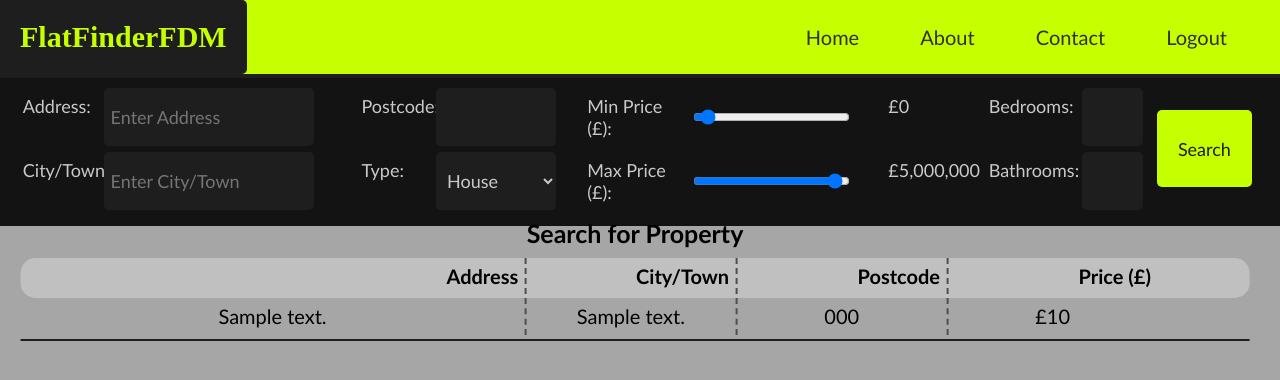
After one commit to dawid-paluch/FDMFlatFinder, a PHP site: page /searchProperty.php in a window 1280 px wide. The commit adds this page. Shown: the top 380 px of the page. Run offline with PHP 8.4, Linux system fonts and the light colour scheme; tables that the repository leaves empty or names only in its code hold one stand-in row (values such as "Sample post").

Commit message:
functionality for consultants to search for properties added

```diff
--- /dev/null
+++ b/css/searchProperty.css
@@ -0,0 +1,116 @@
+body{
+    background-color: rgb(166, 166, 166);
+}
+
+#searchPropertyContainer{
+    position: absolute;
+    left: 50%;
+    top: 26%;
+    z-index: 10;
+    border-radius: 15px;
+    width: 96%;
+    padding-right: 10px;
+    transform: translateX(-50%);
+}
+
+#searchPropertyContainer h1{
+    text-align: center;
+    font-size: 25px;
+    margin: 10px 0;
+}
+
+#searchPropertyForm{
+    position:absolute;
+    display: grid;
+    grid-template-columns: 7% 20% 6.5% 11.5% 9% 15% 8% 8% 6% 8%;
+    grid-template-rows: auto auto;
+    top: 9%;
+    width: 98%;
+    background-color: #131313;
+    padding: 1%;
+}
+
+#searchPropertyForm *{
+    margin: 3px;
+    padding: 7px;
+    font-size: 18px;
+    color: rgb(201, 201, 201);
+    border-radius: 5px;
+}
+
+#searchPropertyForm input, #searchPropertyForm select{
+    background-color: #1e1e1e;
+    margin-right: 15%;
+}
+
+input[type="number"]::-webkit-outer-spin-button, input[type="number"]::-webkit-inner-spin-button {
+    -webkit-appearance: none;
+}
+
+input[type="number"] {
+    -moz-appearance: textfield;
+}
+
+#searchPropertyForm button{
+    grid-row: 1/span 2;
+    grid-column: 10;
+    border-radius: 5px;
+    background-color: #c6ff00;
+    color: #1e1e1e;
+    height: 60%;
+    margin-top: auto;
+    margin-bottom: auto;
+}
+
+#tableContainer{
+    display: block;
+    width: 100%;
+    margin: auto;
+    border-collapse: collapse;
+    margin-bottom: 2%;
+}
+
+#tableHead .tableField{
+    text-align: right;
+    font-weight: bold;
+    font-size: 20px;
+    background-color: transparent;
+}
+
+#tableHead{
+    background-color: rgba(210, 210, 210, 0.6);
+    border-radius: 15px;
+}
+
+.tableRow{
+    border-bottom: solid 2px #1e1e1e;
+}
+
+.tableField{
+    display: inline-block;
+    text-align: center;
+    border-right: dashed 2px #4f4f4f;
+    padding: 0.5%;
+    width: 16%;
+    background-color: inherit;
+    color: inherit;
+    overflow: hidden;
+}
+
+.tableRow:hover{
+    background-color: #1e1e1e;
+    color: rgb(181, 181, 181);
+}
+
+.tableRow:active{
+    background-color: #c6ff00;
+    color: black;
+}
+
+.line1Field{
+    width: 40%;
+}
+
+.priceRow,  #tableHead .priceRow{
+    border-right: transparent;
+}
--- a/javascript/availabilityCalendar.js
+++ b/javascript/availabilityCalendar.js
@@ -158,7 +158,3 @@ document.getElementById('listPropertyForm').addEventListener('submit', function
     let availability = JSON.parse(localStorage.getItem('availability'));
     document.getElementById('availability').value = availability;
 });
-
-function disableScroll(event) {
-    event.preventDefault();
-}
--- /dev/null
+++ b/javascript/inputNumberDisableScroll.js
@@ -0,0 +1,3 @@
+function disableScroll(event) {
+    event.preventDefault();
+}
--- a/listProperty.html
+++ b/listProperty.html
@@ -24,7 +24,7 @@
                 <a href="mainpage.html">Home</a>
                 <a href="about.html">About</a>
                 <a href="contact.html">Contact</a>
-                <a href="loginConsultant.html">Login</a>
+                <a href="logout.php">Logout</a>
             </nav>
         </div>
         </div>
@@ -52,7 +52,7 @@
                 <textarea id="description" name="description" placeholder="Enter Property Description" rows="4" required></textarea>
 
                 <label for="price">Price (£):<div class="requiredAsterisk">*</div></label>
-                <input type="number" id="price" name="price" placeholder="Enter Price" min="100" step="0.01" onwheel="disableScroll(event)" required>
+                <input type="number" id="price" name="price" placeholder="Enter Price" min="100" max="2000000" step="0.01" onwheel="disableScroll(event)" required>
 
                 <label for="bedrooms">Bedrooms:<div class="requiredAsterisk">*</div></label>
                 <input type="number" id="bedrooms" name="bedrooms" placeholder="Enter Number of Bedrooms" min="1" onwheel="disableScroll(event)" required>
@@ -103,4 +103,5 @@
         </div>
     </div>
     <script src="javascript/availabilityCalendar.js"></script>
+    <script src="javascript/inputNumberDisableScroll.js"></script>
 </body>
--- /dev/null
+++ b/searchProperty.php
@@ -0,0 +1,155 @@
+<!DOCTYPE html>
+<html lang="en">
+<head>
+
+  <meta charset="UTF-8" />
+  <meta name="viewport" content="width=device-width, initial-scale=1.0" />
+
+  <link rel="stylesheet" href="css/reset.css" />
+  <link rel="stylesheet" href="css/main.css" />
+  <link rel="stylesheet" href="css/searchProperty.css" />
+  <?php
+  session_start();
+  ?>
+  <title>FDM Flat Finder</title>
+</head>
+
+<body>
+    <header></header>
+</body>
+
+<body>
+    <header>
+        <div id="header">
+        <div id="logo">
+            <a href="mainpage.html">FlatFinderFDM</a>
+        </div>
+
+        <div id="nav">
+            <nav>
+                <a href="mainpage.html">Home</a>
+                <a href="about.html">About</a>
+                <a href="contact.html">Contact</a>
+                <a href="logout.php">Logout</a>
+            </nav>
+        </div>
+        </div>
+    </header>
+
+    <div id="main">
+
+        <form id="searchPropertyForm" method="post" action="searchProperty.php">
+            <label for="addressLine1">Address:</label>
+            <input type="text" id="addressLine1" name="addressLine1" placeholder="Enter Address">
+
+            <label for="addressPostcode">Postcode:</label>
+            <input type="text" id="addressPostcode" name="addressPostcode">
+
+            <label for="minPrice">Min Price (£):</label>
+            <input type="range" value="0" id="minPrice" name="minPrice" placeholder="Enter Min Price" min="0" max="20000000" step="100" oninput="this.nextElementSibling.value = '£'+Number(this.value).toLocaleString();">
+            <output>£0</output>
+
+            <label for="bedrooms">Bedrooms:</label>
+            <input type="number" id="bedrooms" name="bedrooms" min="1" onwheel="disableScroll(event)">
+
+            <label for="addressCityTown">City/Town:</label>
+            <input type="text" id="addressCityTown" name="addressCityTown" placeholder="Enter City/Town">
+
+            <label for="type">Type:</label>
+            <select id="type" name="type" required>
+                <option value="house">House</option>
+                <option value="apartment">Apartment</option>
+                <option value="flat">Flat</option>
+                <option value="studio">Studio</option>
+            </select>
+
+            <label for="maxPrice">Max Price (£):</label>
+            <input type="range" value="5000000" id="maxPrice" name="maxPrice" placeholder="Enter Max Price" min="0" max="5000000" step="100" oninput="this.nextElementSibling.value = '£'+Number(this.value).toLocaleString();">
+            <output>£5,000,000</output>
+
+            <label for="bathrooms">Bathrooms:</label>
+            <input type="number" id="bathrooms" name="bathrooms" min="1" onwheel="disableScroll(event)">
+
+            <button type="submit" id="searchButton">Search</button>
+        </form>
+        <div id="searchPropertyContainer">
+            <h1>
+                Search for Property
+            </h1>
+            <?php
+                include 'connection.php';
+
+                $sql = "SELECT propertyId, addressLine1, addressCityTown, addressPostcode, price FROM propertyList";
+
+                if (!empty($_POST)) {
+                    $sql = $sql . " WHERE";
+                    $addressLine1 = $_POST['addressLine1'];
+                    $addressPostcode = $_POST['addressPostcode'];
+                    $minPrice = $_POST['minPrice'];
+                    $maxPrice = $_POST['maxPrice'];
+                    $bedrooms = $_POST['bedrooms'];
+                    $bathrooms = $_POST['bathrooms'];
+                    $addressCityTown = $_POST['addressCityTown'];
+                    $type = $_POST['type'];
+
+                    if (!empty($addressLine1)) {
+                        $sql = $sql . " addressLine1 LIKE '%$addressLine1%' AND";
+                    }
+                    if (!empty($addressPostcode)) {
+                        $sql = $sql . " addressPostcode LIKE '%$addressPostcode%' AND";
+                    }
+                    if (!empty($minPrice)) {
+                        $sql = $sql . " price >= '$minPrice' AND";
+                    }
+                    if (!empty($maxPrice)) {
+                        $sql = $sql . " price <= '$maxPrice' AND";
+                    }
+                    if (!empty($bedrooms)) {
+                        $sql = $sql . " bedrooms = '$bedrooms' AND";
+                    }
+                    if (!empty($bathrooms)) {
+                        $sql = $sql . " bathrooms = '$bathrooms' AND";
+                    }
+                    if (!empty($addressCityTown)) {
+                        $sql = $sql . " addressCityTown LIKE '%$addressCityTown%' AND";
+                    }
+                    if (!empty($type)) {
+                        $sql = $sql . " type = '$type' AND";
+                    }
+                    // Remove the last 'AND' from the SQL statement
+                    $sql = rtrim($sql, " AND");
+                }
+
+                $query = mysqli_query($conn, $sql);
+                if (!$query) {
+                    die("Query failed: " . mysqli_error($conn));
+                }
+                if (mysqli_num_rows($query) == 0) {
+                    echo "No properties found for this user.";
+                    exit;
+                }
+
+                if ($query -> num_rows > 0) {
+                    echo "<div id='tableContainer'>";
+                    echo "<form>";
+                    echo "<div id='tableHead'><p class='tableField line1Field'>Address</p><p class='tableField cityTownField'>City/Town</p><p class='tableField postcodeField'>Postcode</p><p class='tableField priceRow'>Price (£)</p></div>";
+                    while ($row = mysqli_fetch_assoc($query)) {
+                        echo "<div class='tableRow'>";
+                        echo "<button class='tableButton' type='submit' name='propertyId' value='" . $row['propertyId'] . "'></button>";
+                        echo "<p class='tableField line1Field'>" . $row['addressLine1'] . "</p>";
+                        echo "<p class='tableField cityTownField'>" . $row['addressCityTown'] . "</p>";
+                        echo "<p class='tableField postcodeField'>" . $row['addressPostcode'] . "</p>";
+                        echo "<p class='tableField priceRow'>£" . number_format($row['price']) . "</p>";
+                        echo "</div>";
+                        echo "</button>";
+                    }
+                    echo "</form>";
+                    echo "</div>";
+                } else {
+                    echo "No properties found.";
+                }
+            ?>
+        </div>
+    </div>
+    <script src="javascript/inputNumberDisableScroll.js"></script>
+</body>
--- a/viewProperty.php
+++ b/viewProperty.php
@@ -25,7 +25,7 @@
                 <a href="mainpage.html">Home</a>
                 <a href="about.html">About</a>
                 <a href="contact.html">Contact</a>
-                <a href="loginConsultant.html">Login</a>
+                <a href="logout.php">Logout</a>
             </nav>
         </div>
         </div>
@@ -64,7 +64,7 @@
                     echo "<p class='tableField line1Field'>" . $row['addressLine1'] . "</p>";
                     echo "<p class='tableField cityTownField'>" . $row['addressCityTown'] . "</p>";
                     echo "<p class='tableField postcodeField'>" . $row['addressPostcode'] . "</p>";
-                    echo "<p class='tableField priceRow'>" . $row['price'] . "</p>";
+                    echo "<p class='tableField priceRow'>£" . number_format($row['price']) . "</p>";
                     echo "</div>";
                     echo "</button>";
                 }
```
Also changed, not shown: consultantHomePage.html (+7 -8 lines), css/consultantHomepage.css (added, +42 -0 lines), testListProperty.php (deleted, +0 -70 lines).
